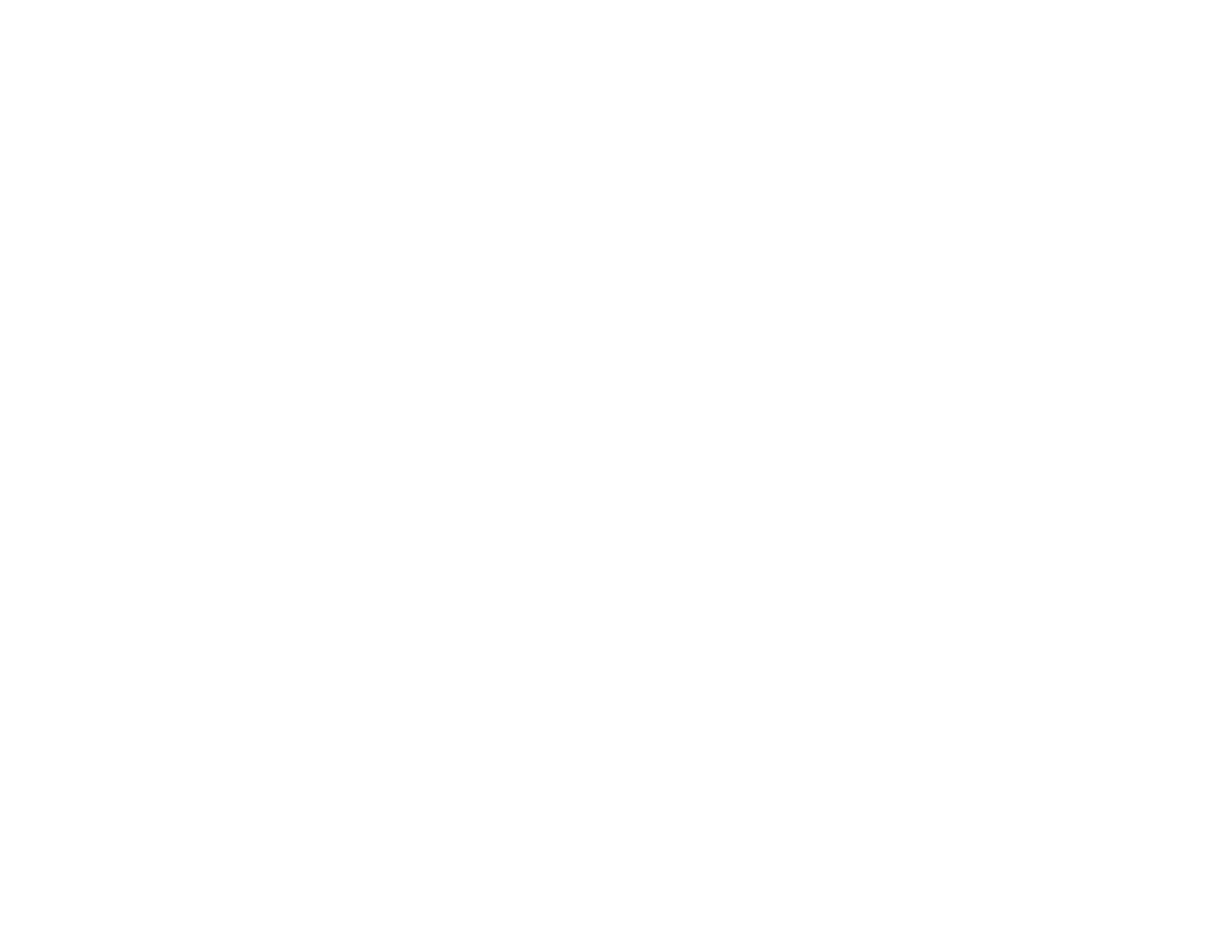
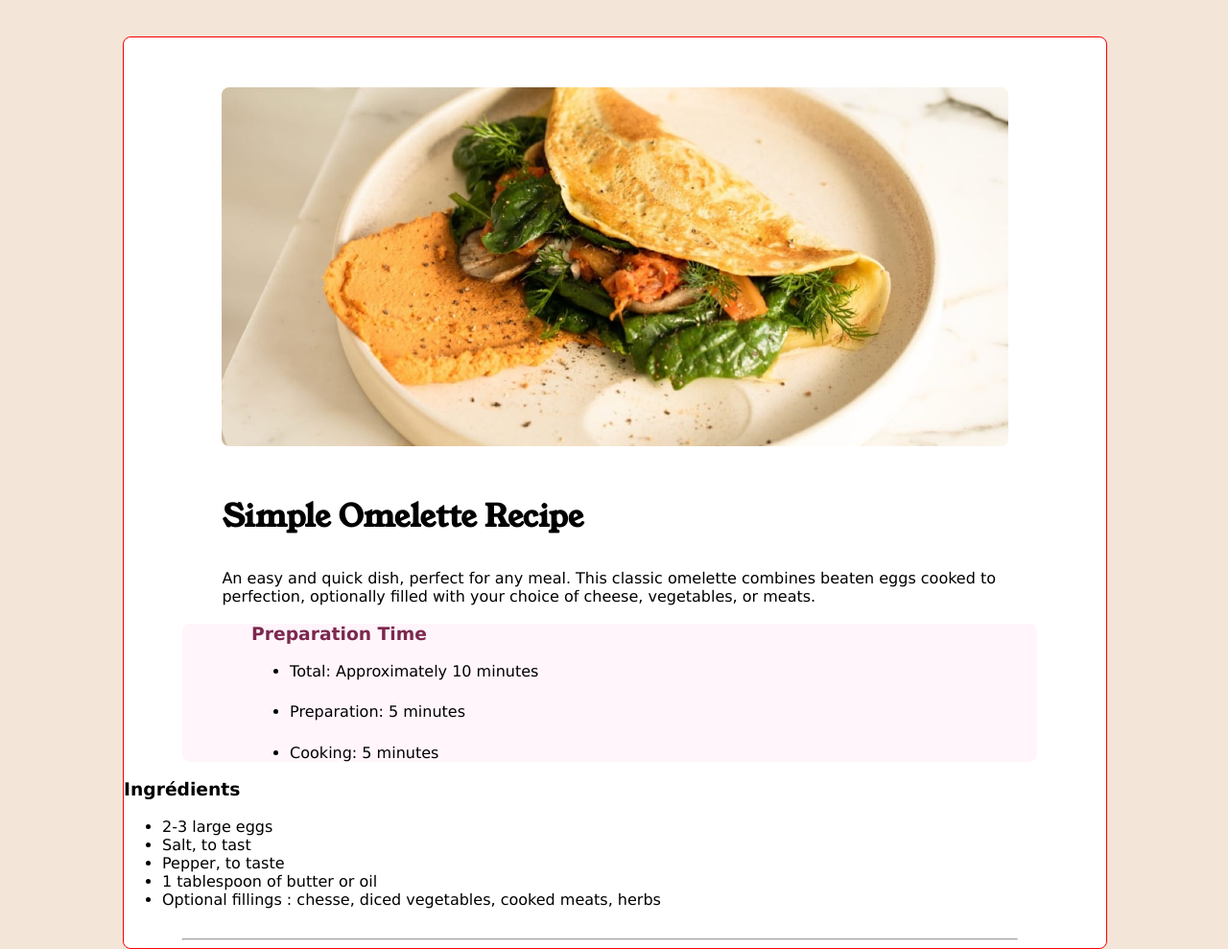
Before and after one commit to HumanM00n/TP1, a plain HTML site: page index.html in a window 1280 px wide. Shown: the whole page at 96% size. Before the commit the page ends 800 px from the top, so only its background shows below. Drawn offline with Linux system fonts and the light colour scheme.

Commit message:
image-omelette

```diff
--- a/index.html
+++ b/index.html
@@ -3,9 +3,68 @@
 <head>
     <meta charset="UTF-8">
     <meta name="viewport" content="width=device-width, initial-scale=1.0">
-    <title>Document</title>
+    <link href="https://fonts.googleapis.com/css2?family=Outfit:wght@400;600;700&family=Young+Serif:wght@400&display=swap" rel="stylesheet">
+    <link rel="stylesheet" href="css/style.css">
+    <title>Simple Omelette Recipe</title>
 </head>
 <body>
 
+    <section class="home-content">
+
+        <section class="container-image">
+            <div class="bloc-img">
+                <img src="img/image-omelette.jpeg" alt="photo d'une omelette" class="img-omelette">
+            </div>
+        </section>
+
+        <section class="container-recette">
+
+            <div class="title-description">
+                <h1>Simple Omelette Recipe</h1>
+                <p>
+                    An easy and quick dish, perfect for any meal. This classic omelette combines beaten eggs cooked to
+                    perfection, optionally filled with your choice of cheese, vegetables, or meats.
+                </p>
+            </div>
+
+            <div class="bloc-timer">
+                <div class="title-time">
+                    <h3>Preparation Time</h3>
+                </div>
+
+                <div class="list-timer">
+                    <ul>
+                        <li><span>Total: </span>Approximately 10 minutes</li>
+                        <li><span>Preparation: </span>5 minutes</li>
+                        <li><span>Cooking: </span>5 minutes</li>
+                    </ul>
+                </div>
+            </div>
+
+
+            <div class="bloc-ingredients">
+
+                <div class="title-ingredient">
+                    <h1>Ingrédients</h1>
+                </div>
+
+                <div class="list-ingredients">
+                    <ul>
+                        <li>2-3 large eggs</li>
+                        <li>Salt, to tast</li>
+                        <li>Pepper, to taste</li>
+                        <li>1 tablespoon of butter or oil </li>
+                        <li>Optional fillings : chesse, diced vegetables, cooked meats, herbs</li>
+                    </ul>
+                </div>
+            </div>
+
+            <div class="separation-bloc">
+                <hr>
+            </div>
+
+        </section>
+    </section>
+
 </body>
 </html>
```
Also changed, not shown: img/image-omelette.jpeg (added).
